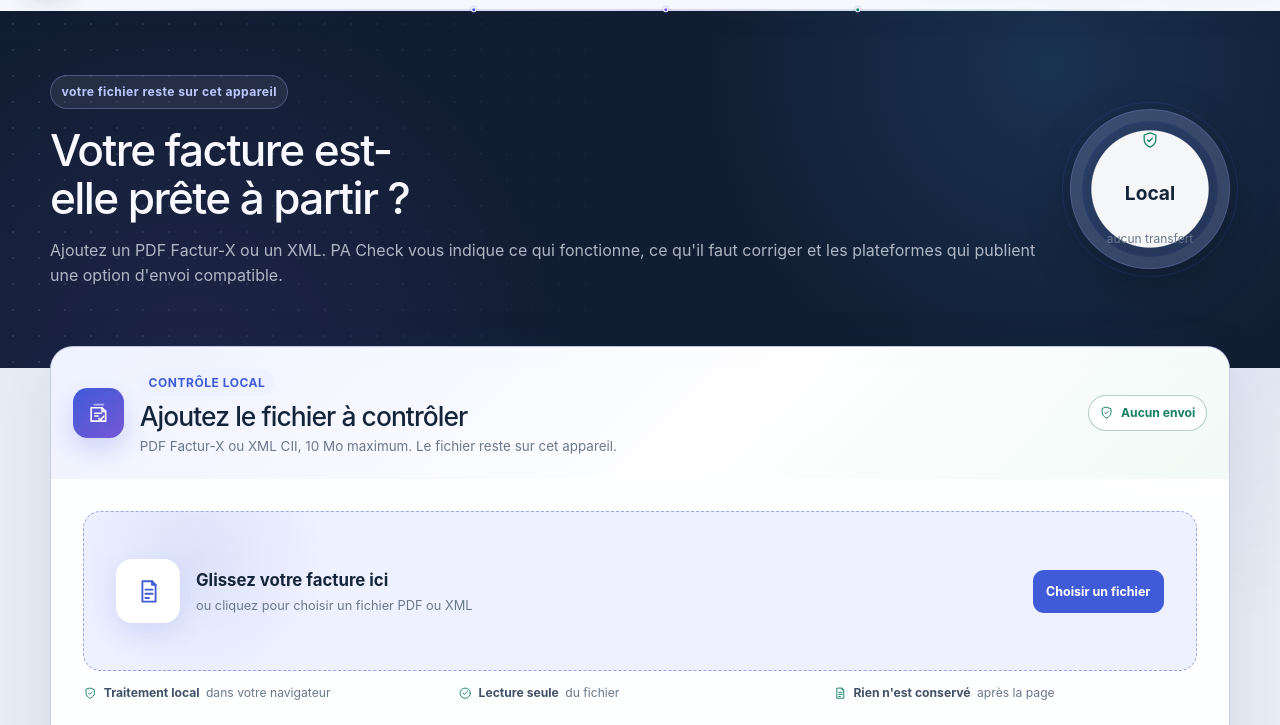
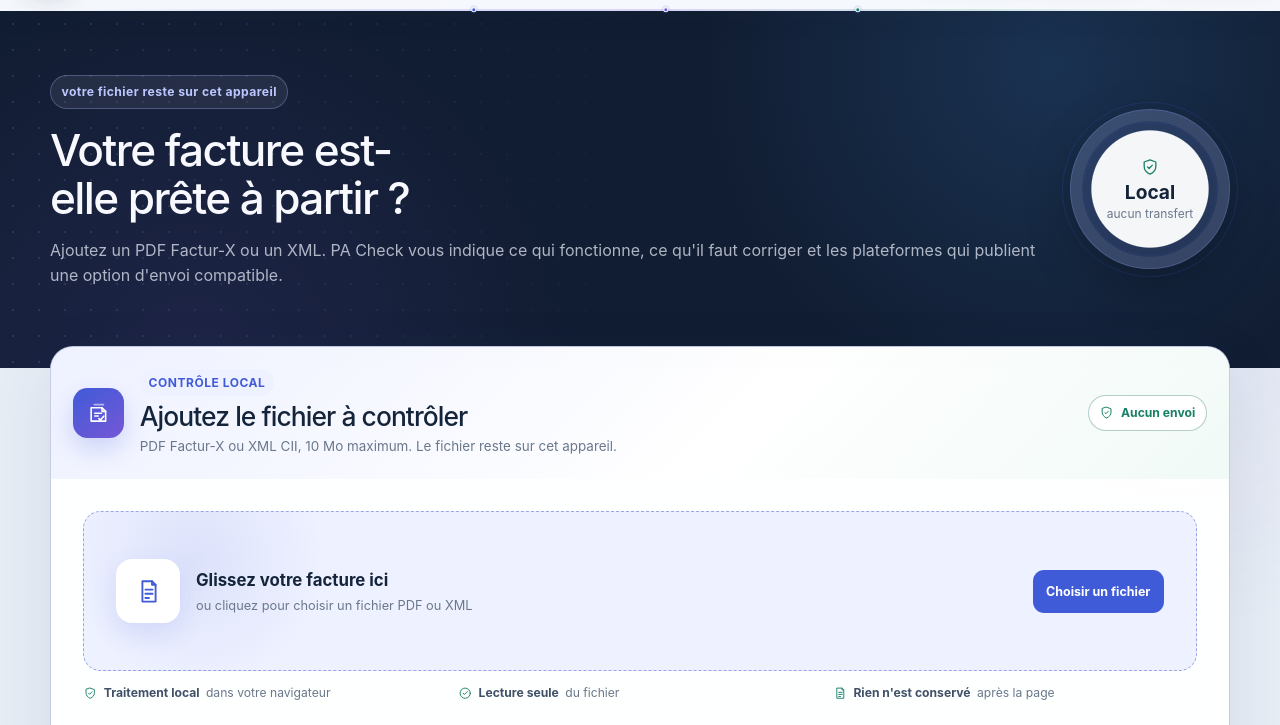
Before and after one commit to bluetouff/facture-radar, an Astro site: page /verifier-une-facture in a window 1280 px wide. Shown: the part 75-800 px from the top of the page. Built offline with nearby package versions, Linux system fonts and the light colour scheme; Astro itself is replaced by a stand-in of ours.

Commit message:
Corriger le sceau de contrôle local

```diff
--- a/src/pages/verifier-une-facture.astro
+++ b/src/pages/verifier-une-facture.astro
@@ -54,13 +54,14 @@ import InterfaceIcon from "../components/InterfaceIcon.astro";
   .invoice-hero h1 { color: #f7f9ff; }
   .invoice-hero > div > p { color: rgba(235,240,250,.72); }
   .invoice-hero .eyebrow { border-color: rgba(174,186,255,.3); background: rgba(255,255,255,.07); color: #bdc7ff; }
-  .hero-seal { position: relative; display: grid; place-items: center; width: 10rem; height: 10rem; border: 1px solid rgba(177,191,255,.28); border-radius: 50%; background: radial-gradient(circle,rgba(255,255,255,.96) 52%,rgba(132,151,240,.16) 53%); color: var(--signal); box-shadow: 0 1rem 3rem rgba(0,0,0,.22),inset 0 0 0 .7rem rgba(255,255,255,.08); }
+  .hero-seal { position: relative; display: grid; grid-template-rows: auto auto auto; place-items: center; align-content: center; gap: .35rem; width: 10rem; height: 10rem; border: 1px solid rgba(177,191,255,.28); border-radius: 50%; background: radial-gradient(circle,rgba(255,255,255,.96) 52%,rgba(132,151,240,.16) 53%); color: var(--signal); box-shadow: 0 1rem 3rem rgba(0,0,0,.22),inset 0 0 0 .7rem rgba(255,255,255,.08); }
   .hero-seal::before, .hero-seal::after { position: absolute; border: 1px solid color-mix(in srgb, var(--signal) 18%, transparent); border-radius: 50%; content: ""; }
   .hero-seal::before { inset: -.55rem; }
   .hero-seal::after { inset: .75rem; border-style: dashed; }
-  .hero-seal span { color: var(--success); }
-  .hero-seal strong { margin-top: -.65rem; color: var(--bright); font-size: 1.2rem; }
-  .hero-seal small { margin-top: -1.1rem; color: var(--muted); font-size: .75rem; }
+  .hero-seal > * { position: relative; z-index: 1; }
+  .hero-seal span { display: grid; color: var(--success); }
+  .hero-seal strong { color: var(--bright); font-size: 1.2rem; line-height: 1; }
+  .hero-seal small { color: var(--muted); font-size: .75rem; line-height: 1.2; }
   .verifier-section { position: relative; z-index: 2; margin-top: -1.4rem; padding-bottom: clamp(2.5rem, 6vw, 5rem); }
   .invoice-explainer { display: grid; grid-template-columns: repeat(3, 1fr); gap: .8rem; padding-bottom: clamp(3.5rem, 7vw, 6rem); }
   .invoice-explainer article { position: relative; overflow: hidden; border: 1px solid var(--line); border-radius: 1rem; padding: 1.1rem; background: rgba(255,255,255,.72); }
```
